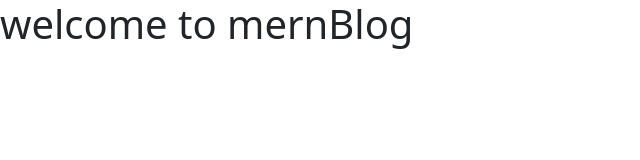
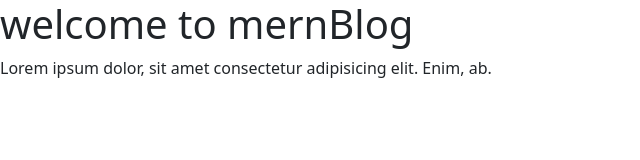
Before and after one commit to ambre1909/mern-blog, a website: page public/index.html in a window 1280 px wide. Shown: the whole page, without its empty margins (0-640 px from the left). Drawn offline with nearby package versions, Linux system fonts and the light colour scheme.

Commit message:
index updated

```diff
--- a/public/index.html
+++ b/public/index.html
@@ -10,6 +10,7 @@
 
 <body>
     <h1>welcome to mernBlog</h1>
+    <p>Lorem ipsum dolor, sit amet consectetur adipisicing elit. Enim, ab.</p>
     <script src="https://cdn.jsdelivr.net/npm/bootstrap@5.2.0-beta1/dist/js/bootstrap.bundle.min.js"></script>
 </body>
 
```
